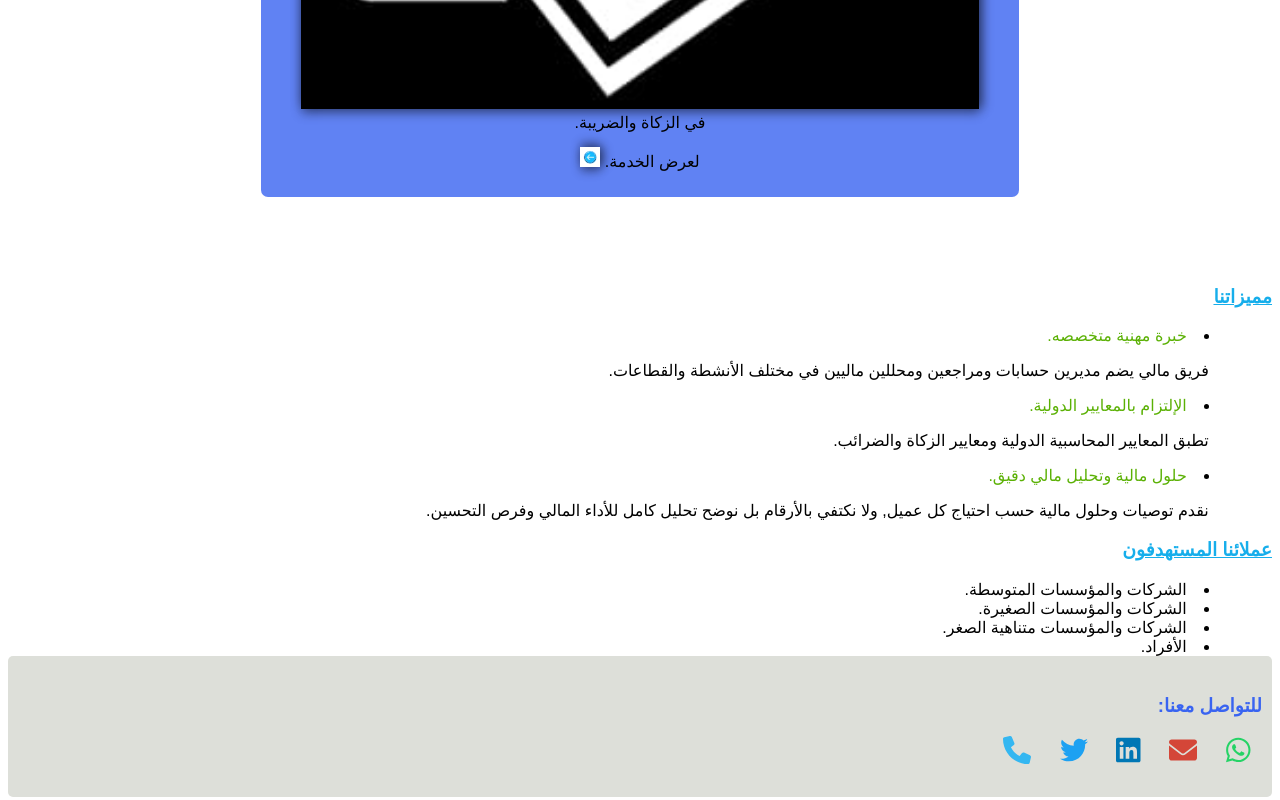
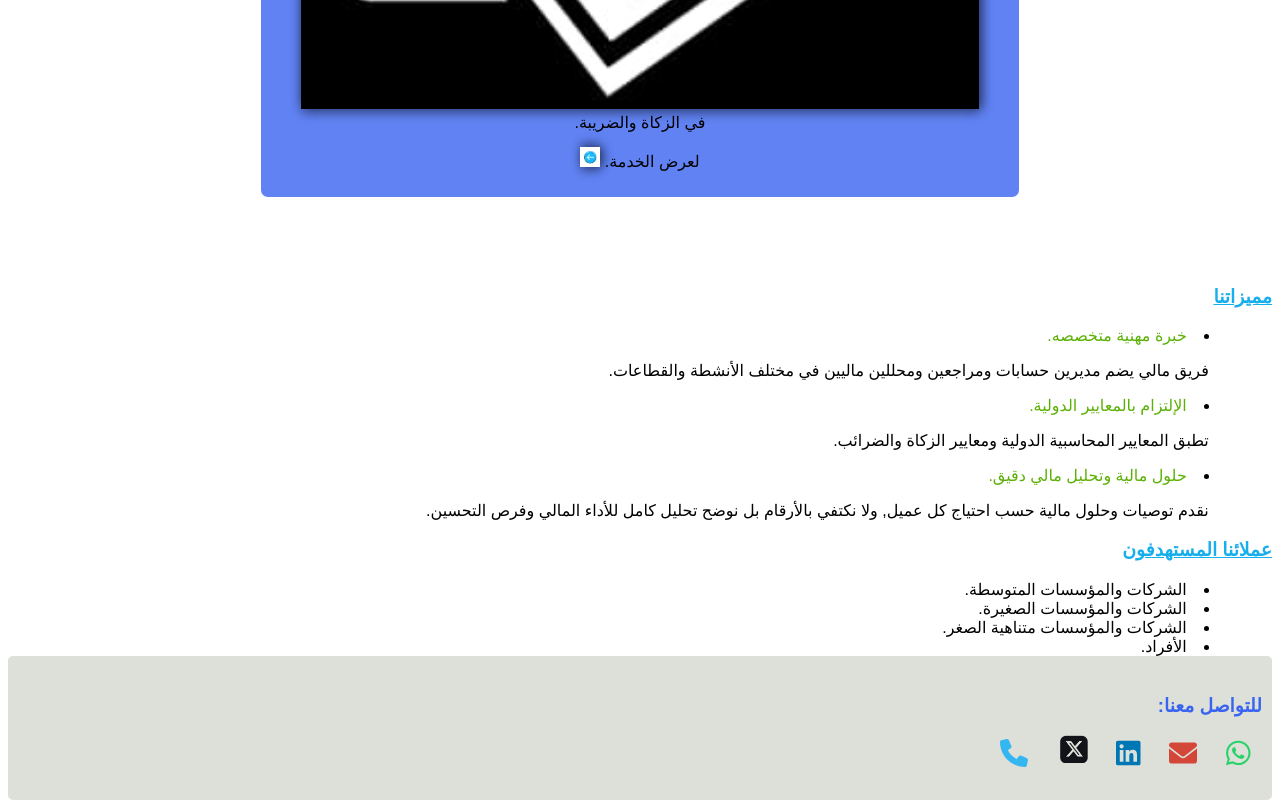
Before and after one commit to Zainab-Magdy/My-services, a plain HTML site: page index.html in a window 1280 px wide. Shown: the part 7401-8201 px from the top of the page. Drawn offline with Linux system fonts and the light colour scheme; a web font is replaced by a local one.

```diff
--- a/CSS/index.css
+++ b/CSS/index.css
@@ -287,9 +287,11 @@ span img{
 .footer .social-icons a.whatsapp { color: #25D366; }
 .footer .social-icons a.email    { color: #D44638; }  /* أحمر (جيميل) */
 .footer .social-icons a.linkedin { color: #0077b5; }
-.footer .social-icons a.twitter  { color: #1DA1F2; }
 .footer .social-icons a.phone    { color: #34b7f1; }  /* أزرق فاتح للتليفون */
-
+.footer .social-icons .x-icon {
+  width: 28px;   /* نفس حجم الأيقونات */
+  height: 28px;
+}
 .footer h3 {
     color: #3964f1;
     text-decoration: none;
--- a/index.html
+++ b/index.html
@@ -60,7 +60,7 @@
         <div id="2" class="see">
             <div>
                 <h3>رؤيتنا</h3>
-            <p class="para">أن نكون الشريك الأول لتقديم الاستشارات المالية في السوق الخليجي.</p>
+                <p class="para">أن نكون الشريك الأول لتقديم الاستشارات المالية في السوق الخليجي.</p>
             </div>
             <div>
                 <img src="images/see.jpeg" alt="">
@@ -198,13 +198,15 @@
         <footer class="footer" id="8">
             <h3>للتواصل معنا:</h3>
             <div class="social-icons">
-                <a href="https://wa.me/201064139663?text=مرحبا استاذ محمد أريد منك بعض الخدمات ." target="_blank" class="whatsapp"><i
-                        class="fab fa-whatsapp"></i></a>
-                <a href="mailto:alqassemfaandfc@gmail.com?subject=استفسار&body=مرحبا استاذ محمد أريد منك بعض الخدمات ." class="email"><i class="fas fa-envelope"></i></a>
+                <a href="https://wa.me/201064139663?text=مرحبا استاذ محمد أريد منك بعض الخدمات ." target="_blank"
+                    class="whatsapp"><i class="fab fa-whatsapp"></i></a>
+                <a href="mailto:alqassemfaandfc@gmail.com?subject=استفسار&body=مرحبا استاذ محمد أريد منك بعض الخدمات ."
+                    class="email"><i class="fas fa-envelope"></i></a>
                 <a href="https://www.linkedin.com/in/username" target="_blank" class="linkedin"><i
                         class="fab fa-linkedin"></i></a>
-                <a href="https://twitter.com/username" target="_blank" class="twitter"><i
-                        class="fab fa-twitter"></i></a>
+                <a href="https://twitter.com/username" target="_blank" class="icon">
+                    <img src="images/x-icon.png" alt="X" class="x-icon">
+                </a>
                 <a href="tel:+201064139663" class="phone"><i class="fas fa-phone"></i></a>
             </div>
 
```
Also changed, not shown: images/x-icon.png (added).
